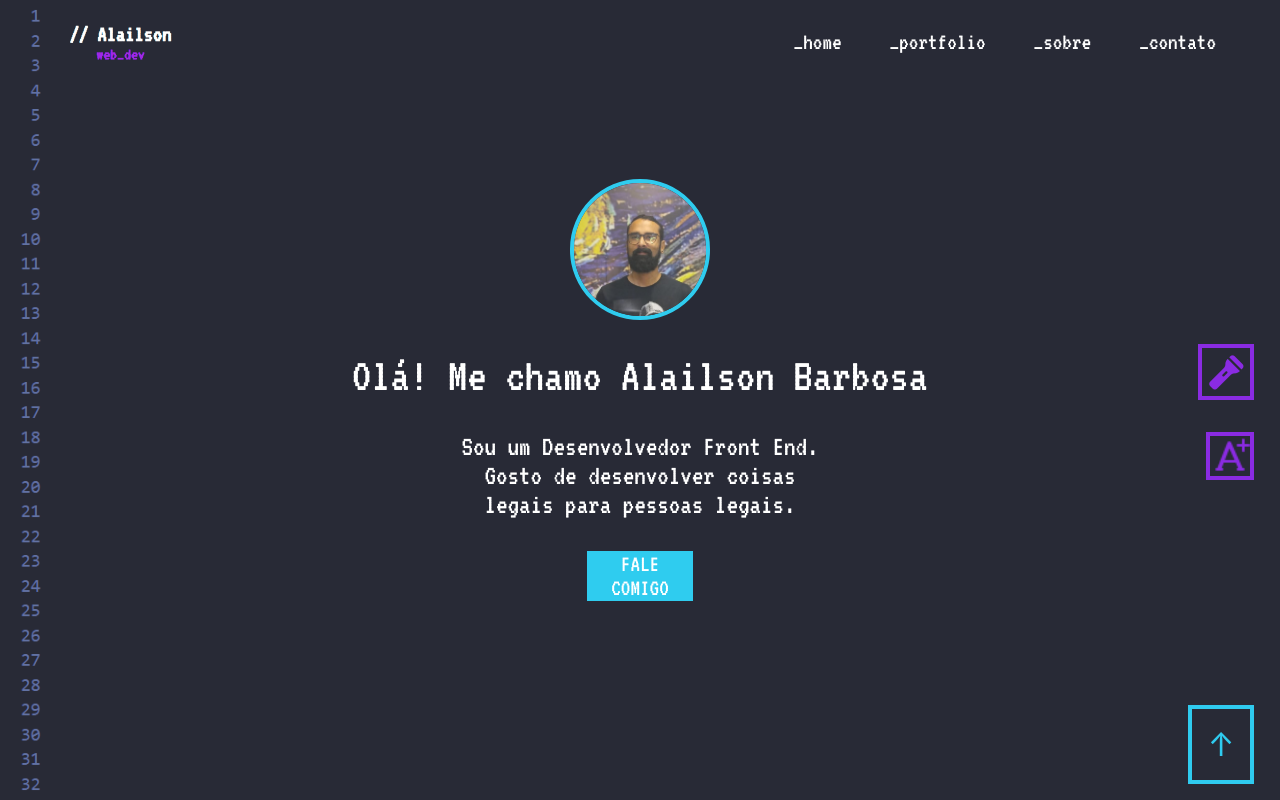
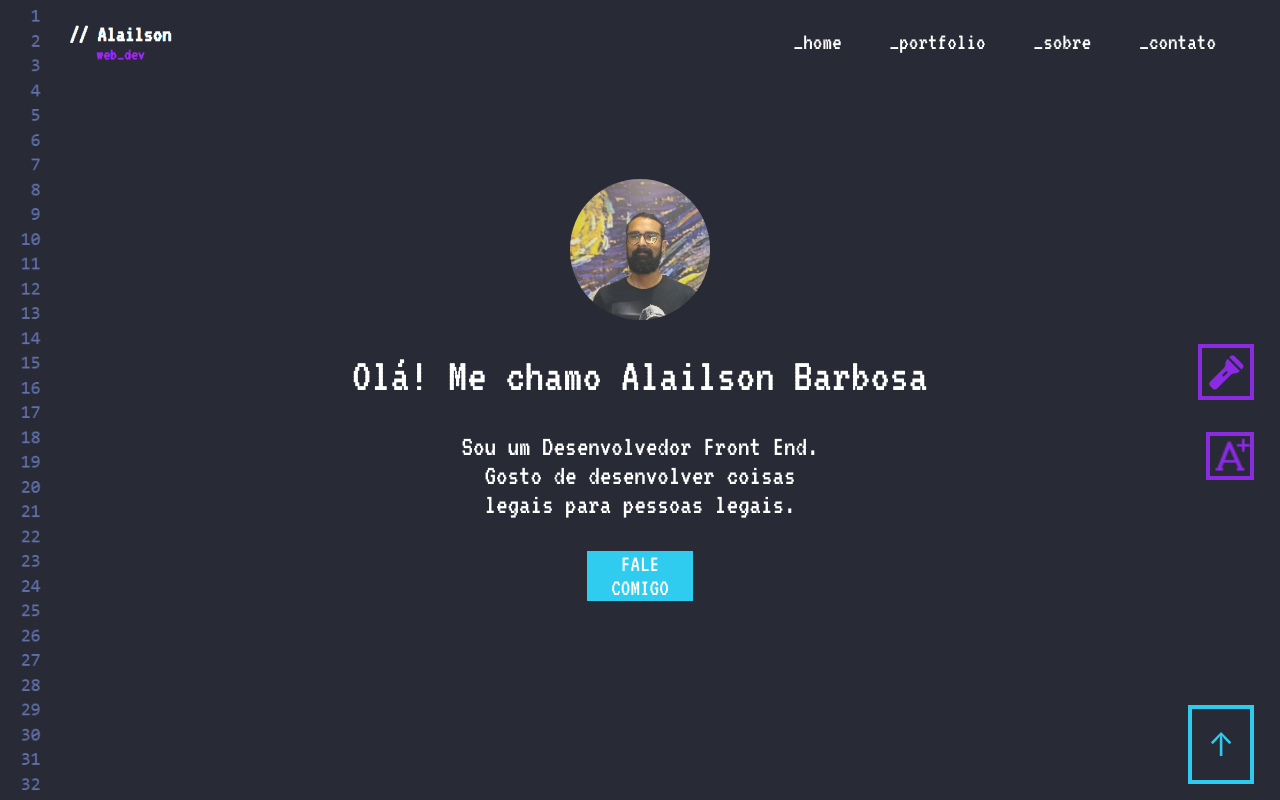
Before and after one commit to AlailsonDev/portfolio-react, a React (Create React App) app: page / in a window 1280 px wide. Shown: the top 800 px of the page. Built offline with nearby package versions, Linux system fonts and the light colour scheme.

Commit message:
alteracao na barra de rolagem e retirada de borda da foto

```diff
--- a/src/App.css
+++ b/src/App.css
@@ -17,13 +17,13 @@ html {
 }
 
 ::-webkit-scrollbar {
-  background-color: #8a2be2;
+  background-color: #7724c550;
   width: 15px;
 }
 
 ::-webkit-scrollbar-thumb {
-  background-color: #2fcbef;
-  border-radius: 10px;
+  background-color: #7724c5;
+  /* border-radius: 10px; */
 }
 
 body {
@@ -170,7 +170,7 @@ body.acessibility {
 .photo {
   width: 11%;
   border-radius: 50%;
-  border: 4px solid #2fccef;
+  /* border: 4px solid #2fccef; */
 }
 
 .greetings {
```
